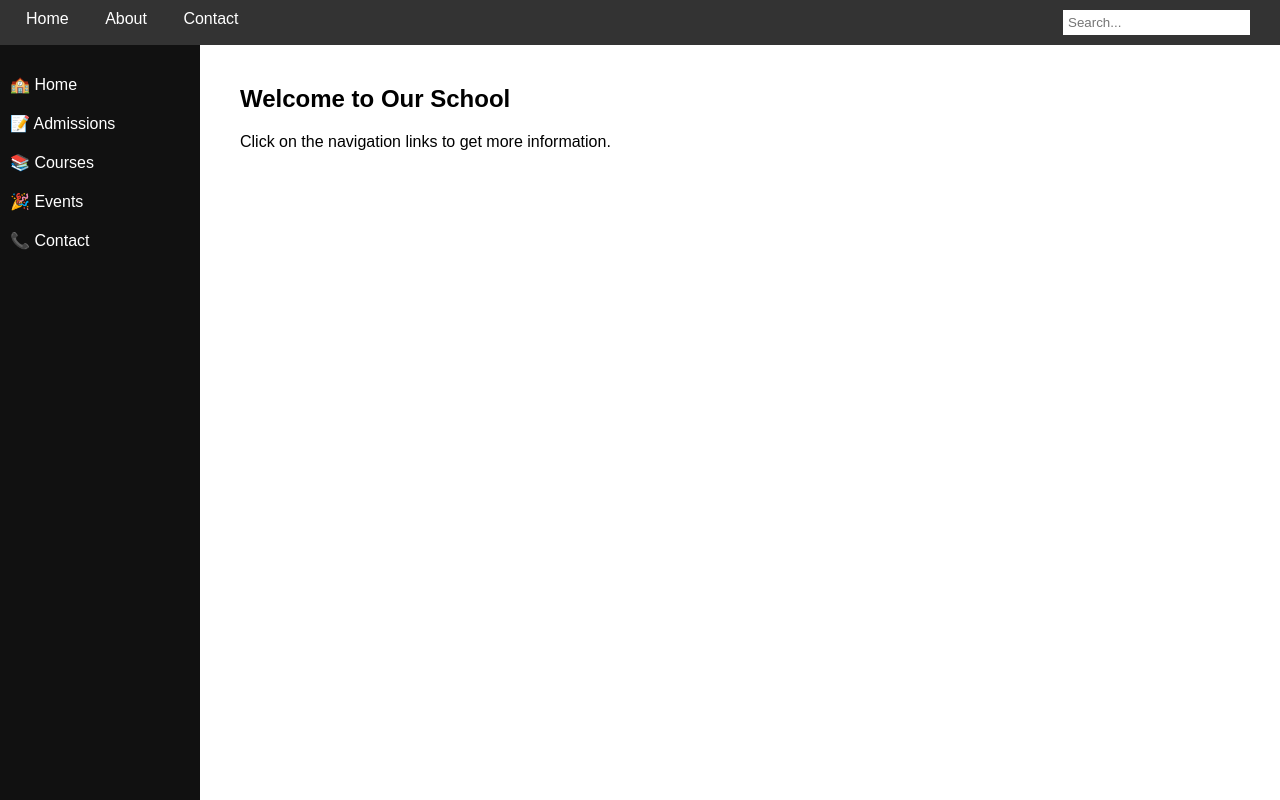
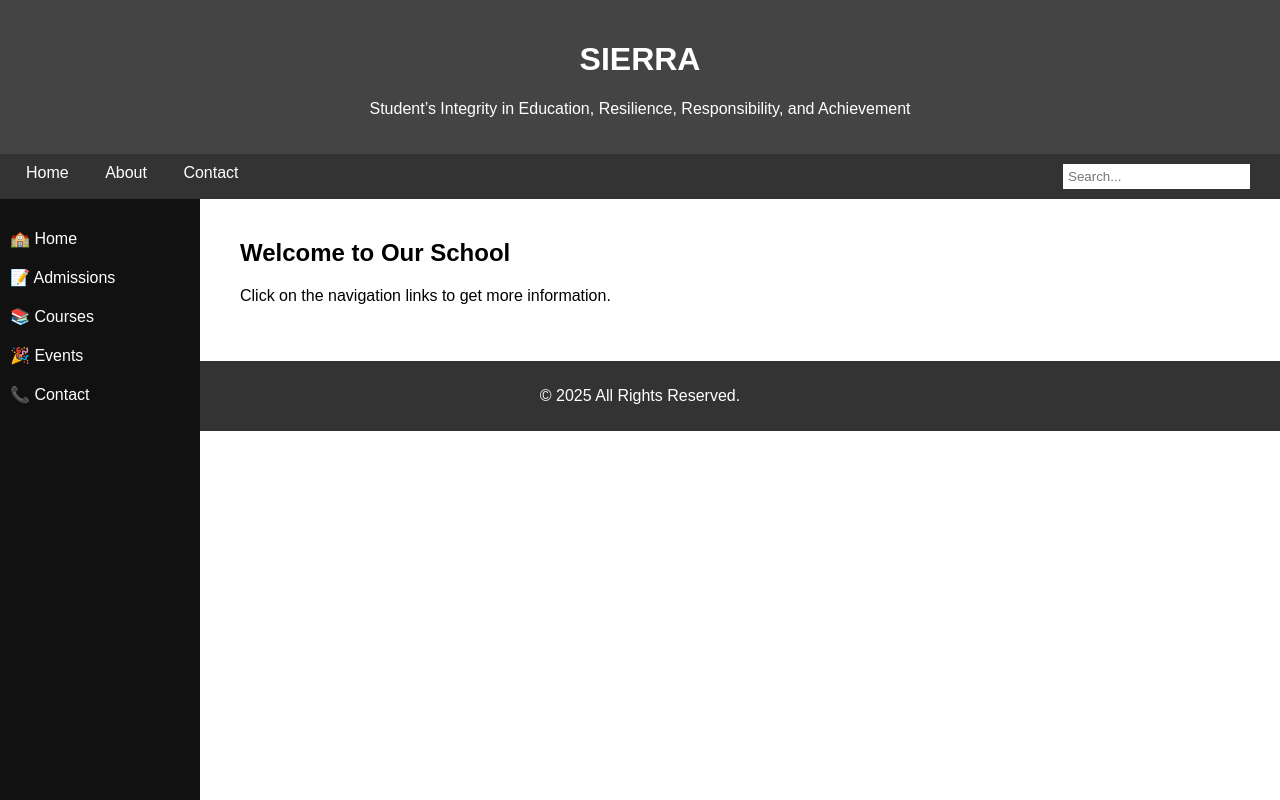
Before and after one commit to wijayngek/SIERRAM, a plain HTML site: page index.html in a window 1280 px wide. Drawn offline with Linux system fonts and the light colour scheme.

Commit message:
Update index.html

```diff
--- a/index.html
+++ b/index.html
@@ -79,10 +79,28 @@
         .hidden {
             display: none;
         }
+          header {
+      background-color: #444;
+      color: white;
+      padding: 20px;
+      text-align: center;
+    }
+
+         footer {
+      background-color: #333;
+      color: white;
+      text-align: center;
+      padding: 10px;
+      margin-top: 20px;
+    }
+
     </style>
 </head>
 <body>
-
+ <header>
+    <h1>SIERRA</h1>
+    <p>Student’s Integrity in Education, Resilience, Responsibility, and Achievement </p>
+  </header>
     <!-- Horizontal Navigation Bar -->
     <div class="topnav">
         <div>
@@ -153,6 +171,8 @@
             });
         }
     </script>
-
+<footer>
+    <p>&copy; 2025 All Rights Reserved.</p>
+  </footer>
 </body>
 </html>
```
